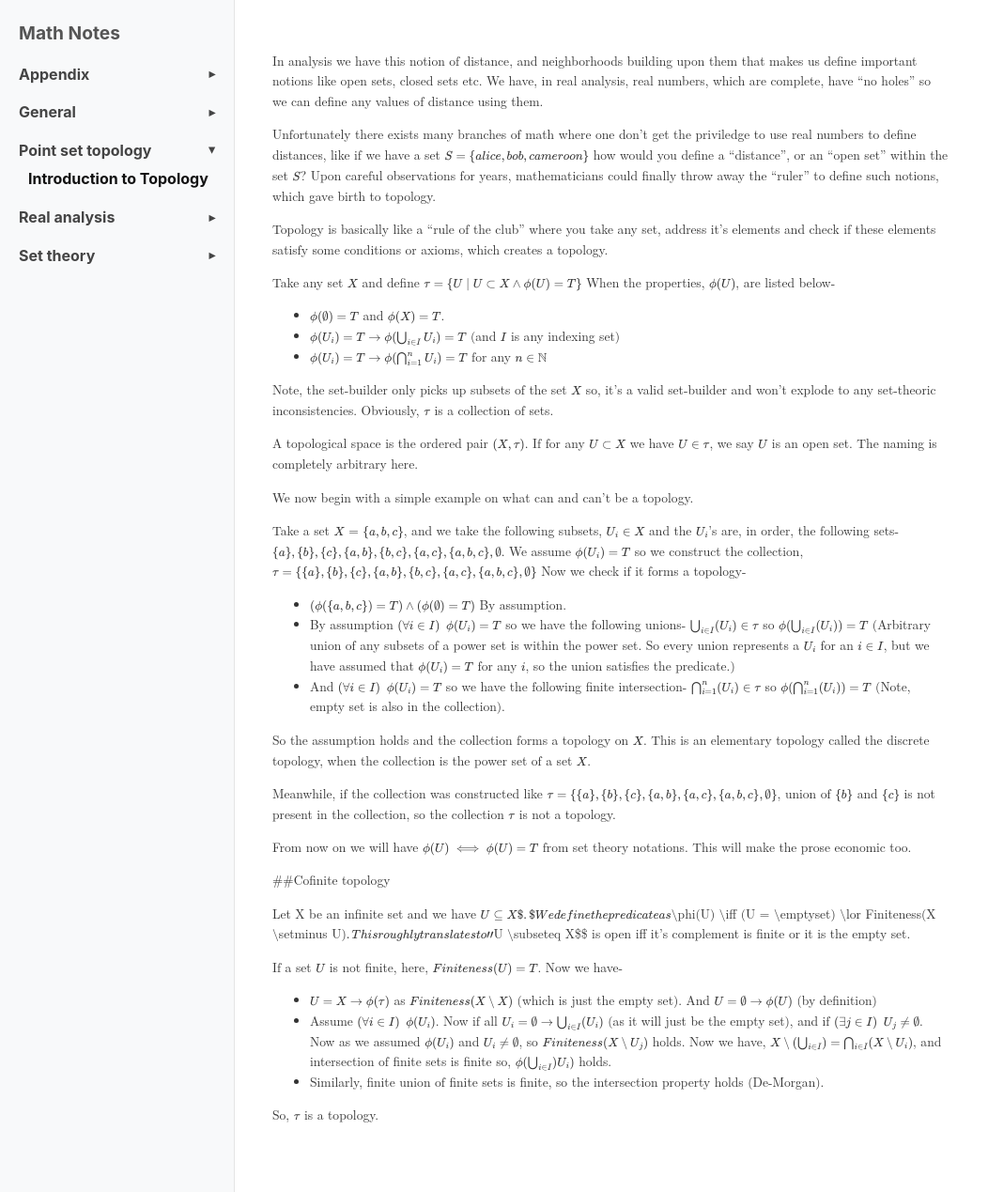
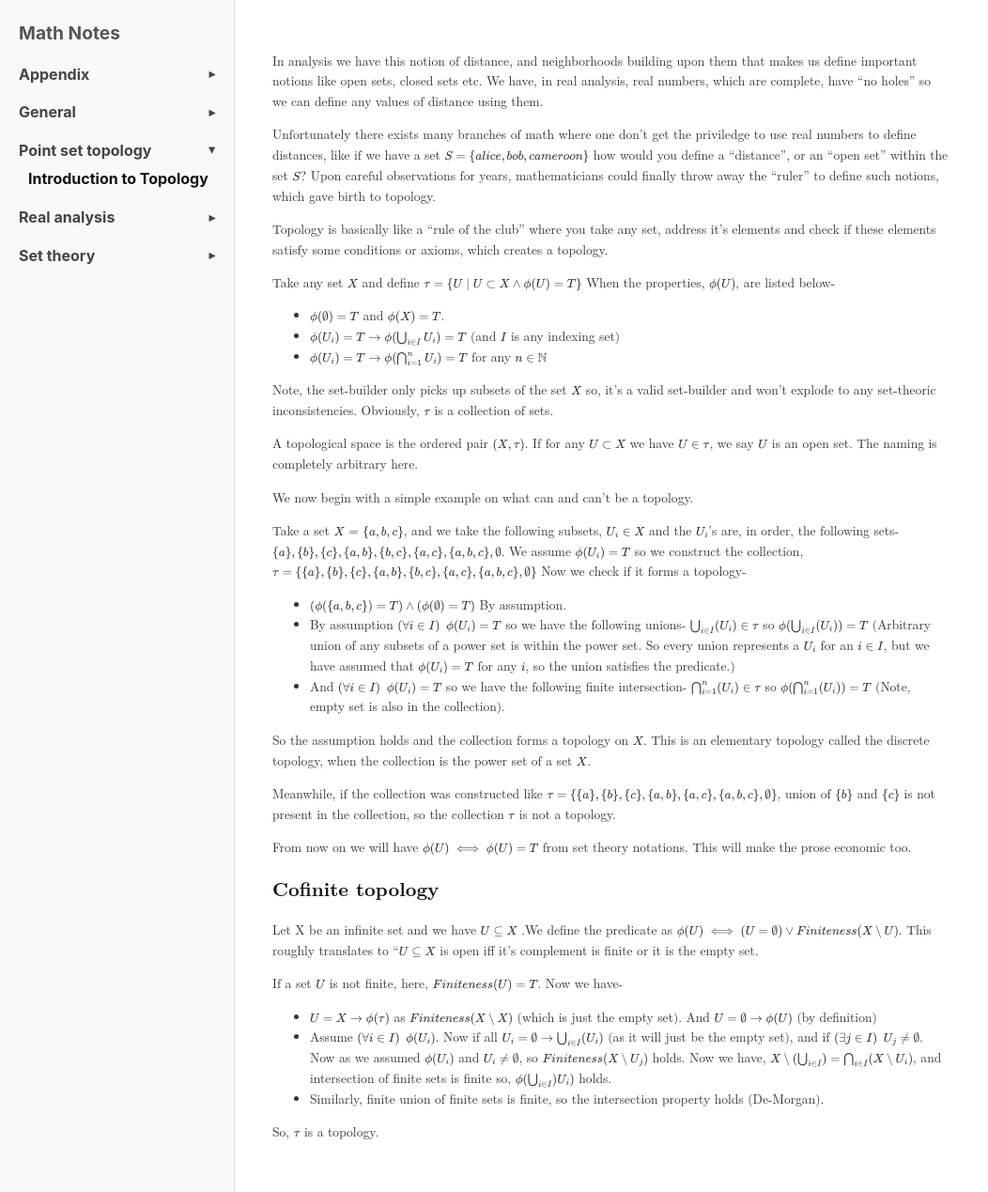
Before and after one commit to Nasif-Abdullah/Math, a Jekyll site: the page built from Point-Set Topology/Introduction.md, in a window 1280 px wide and 1269 px high. Shown: the whole window at 94% size, without its empty margins (0-1052 px from the left). Built offline with Jekyll 4.4.1, drawn with Linux system fonts in a browser that asks for light colours; some web fonts are replaced.

```diff
--- a/Point-Set Topology/Introduction.md
+++ b/Point-Set Topology/Introduction.md
@@ -33,9 +33,9 @@ Meanwhile, if the collection was constructed like $$\tau = \{\{a\}, \{b\}, \{c\}
 
 From now on we will have $$\phi(U) \iff \phi(U) = T$$ from set theory notations. This will make the prose economic too.
 
-##Cofinite topology
+## Cofinite topology
 
-Let X be an infinite set and we have $$U \subseteq X$. $We define the predicate as $$\phi(U) \iff (U = \emptyset) \lor Finiteness(X \setminus U)$$. This roughly translates to "$$U \subseteq X$$ is open iff it's complement is finite or it is the empty set.
+Let X be an infinite set and we have $$U \subseteq X$$ .We define the predicate as $$\phi(U) \iff (U = \emptyset) \lor Finiteness(X \setminus U)$$. This roughly translates to "$$U \subseteq X$$ is open iff it's complement is finite or it is the empty set.
 
 If a set $$U$$ is not finite, here, $$Finiteness(U) = T$$. Now we have-
 
```
